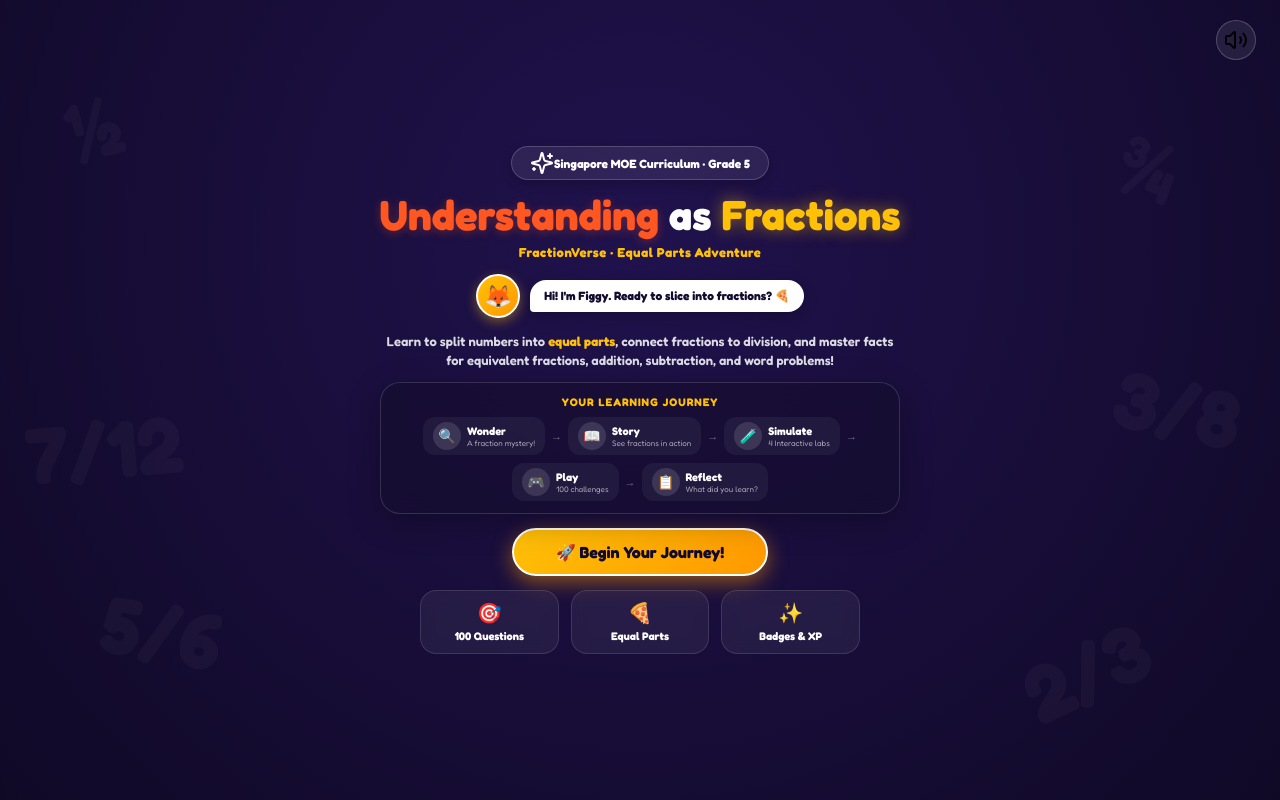
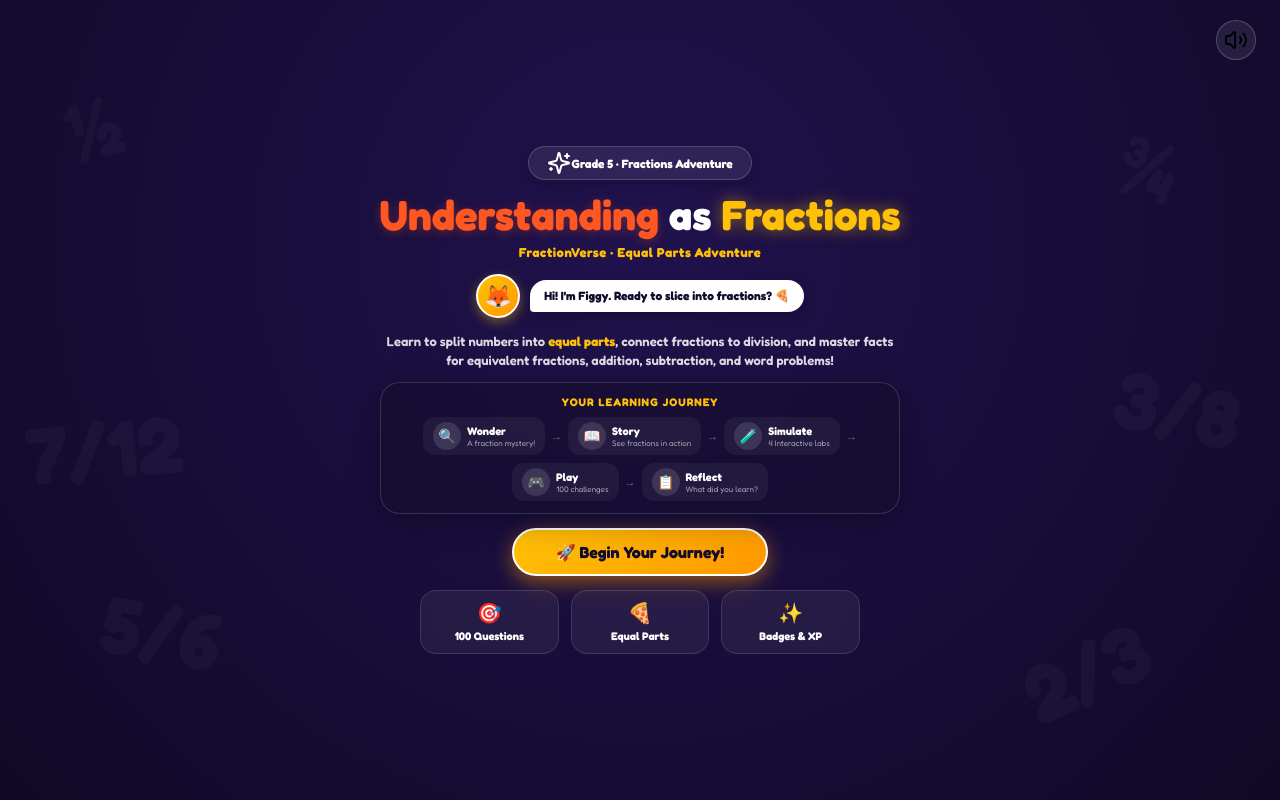
Before and after one commit to Anwesh0309/Understanding-Fractions-for-Grade-5, a React (Vite) app: page / in a window 1280 px wide. Built offline with nearby package versions, Linux system fonts and the light colour scheme; no server answers.

Commit message:
style: update intro badge to Grade 5 - Fractions Adventure

```diff
--- a/src/components/phases/WonderPhase.jsx
+++ b/src/components/phases/WonderPhase.jsx
@@ -28,7 +28,7 @@ export function WonderPhase({ isIntroScreen, setIsIntroScreen, onComplete }) {
           {/* Top Pill Badge */}
           <div className="hero-top-badge-pill">
             <Sparkles className="w-3.5 h-3.5 text-amber-300 inline mr-1.5" />
-            Singapore MOE Curriculum · Grade 5
+            Grade 5 · Fractions Adventure
           </div>
 
           {/* Main Title: Division as Grouping -> Understanding as Fractions */}
```
